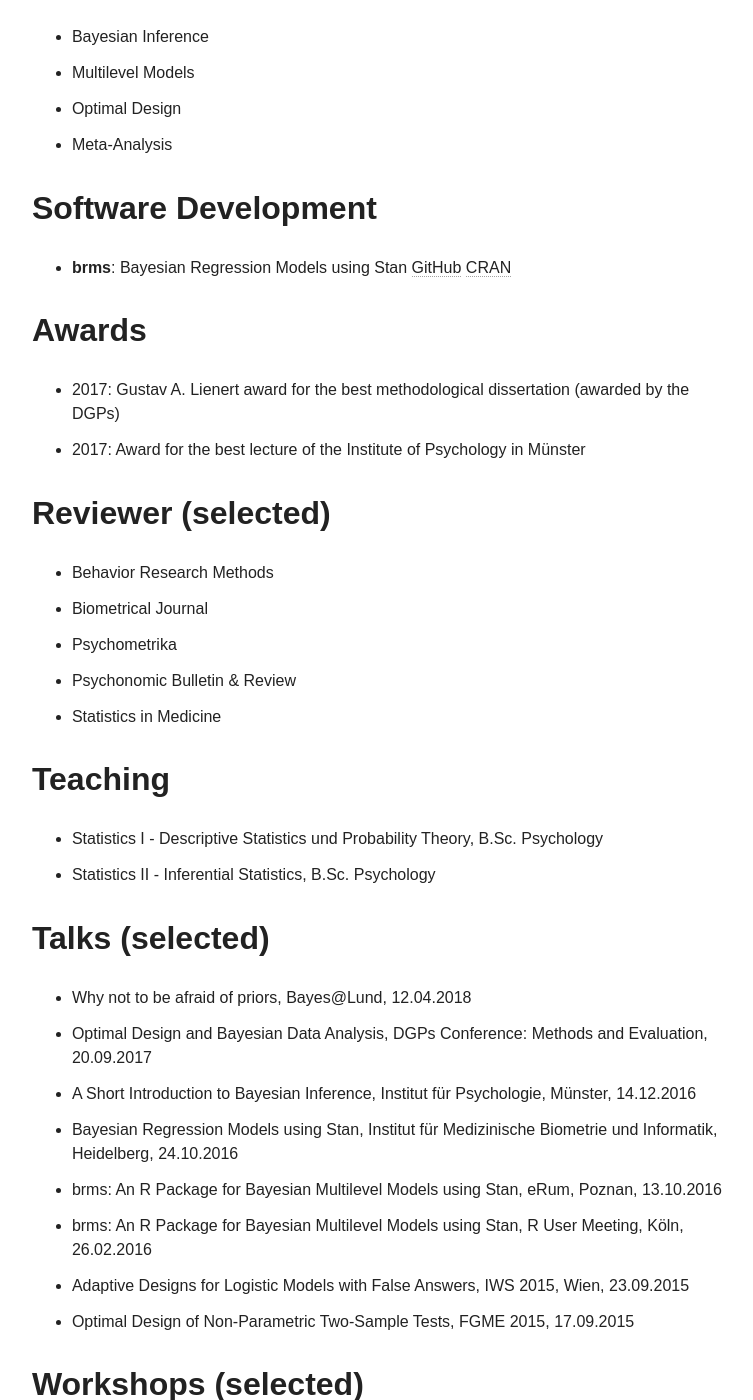
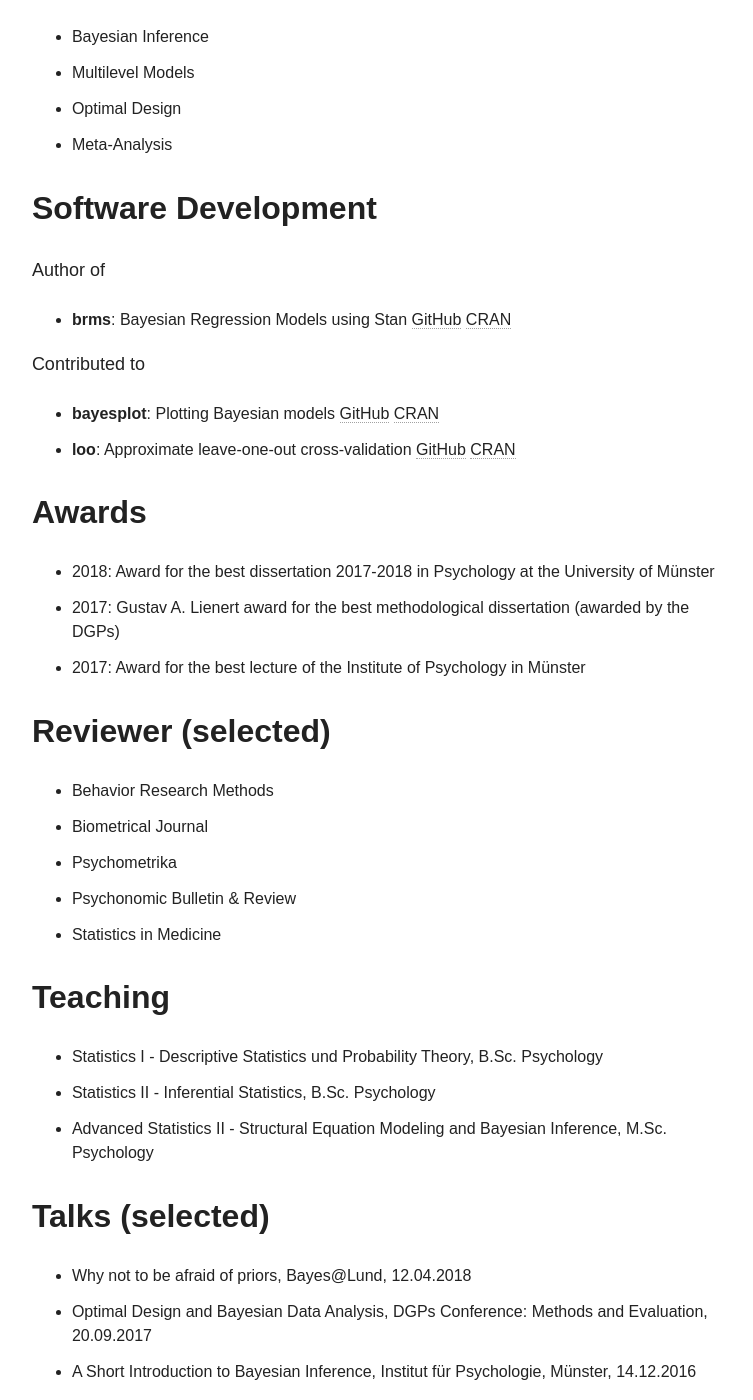
Before and after one commit to paul-buerkner/paul-buerkner.github.io, a Jekyll site: the page built from about/index.md, in a window 1280 px wide and 1400 px high, scrolled down 785 px. Shown: the whole window, without its empty margins (254-1007 px from the left). Built offline with Jekyll 4.4.1, drawn with Linux system fonts in a browser that asks for light colours; nearby versions of some CDN libraries; some of the changed text lies outside the part shown.

Commit message:
update about

```diff
--- a/about/index.md
+++ b/about/index.md
@@ -20,10 +20,18 @@ I am a Ph.D. statistician currently working at the University of Münster (Germa
 
 ## Software Development
 
+Author of
+
 * **brms**: Bayesian Regression Models using Stan [GitHub](https://github.com/paul-buerkner/brms) [CRAN](https://CRAN.R-project.org/package=brms)
+
+Contributed to
+
+* **bayesplot**: Plotting Bayesian models [GitHub](https://github.com/stan-dev/bayesplot) [CRAN](https://cran.r-project.org/web/packages/bayesplot/)
+* **loo**: Approximate leave-one-out cross-validation [GitHub](https://github.com/stan-dev/loo) [CRAN](https://cran.r-project.org/web/packages/loo/)
 
 ## Awards
 
+* 2018: Award for the best dissertation 2017-2018 in Psychology at the University of Münster
 * 2017: Gustav A. Lienert award for the best methodological dissertation (awarded by the DGPs)
 * 2017: Award for the best lecture of the Institute of Psychology in Münster
 
@@ -39,6 +47,7 @@ I am a Ph.D. statistician currently working at the University of Münster (Germa
 
 * Statistics I - Descriptive Statistics und Probability Theory, B.Sc. Psychology
 * Statistics II - Inferential Statistics, B.Sc. Psychology
+* Advanced Statistics II - Structural Equation Modeling and Bayesian Inference, M.Sc. Psychology
 
 ## Talks (selected)
 
@@ -53,6 +62,8 @@ I am a Ph.D. statistician currently working at the University of Münster (Germa
 
 ## Workshops (selected)
 
+* Advanced Bayesian Statistics, Aarhus, 04.06. - 08.06.2018
+* Introduction to Bayesian Statistical Modelling, Gent, 14.06. - 15.06.2018
 * Longitudinal Multilevel Models in R, Institute of Psychology, Hamburg, 11.11. - 13.11.2017
 * Bayesian Multilevel Models in R, DPPD Conference, Munich, 03.09.2017
 * Bayesian Multilevel Models in R with brms, Deutsches Primatenzentrum (DPZ), Göttingen, 28.06. - 30.06.2017
```
